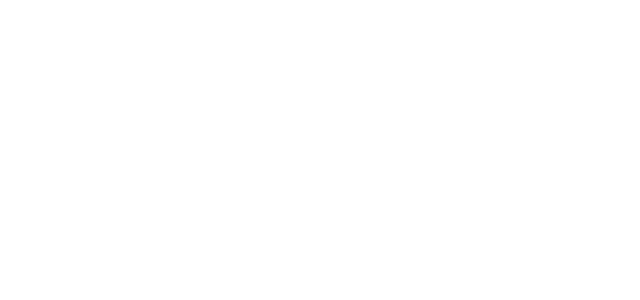
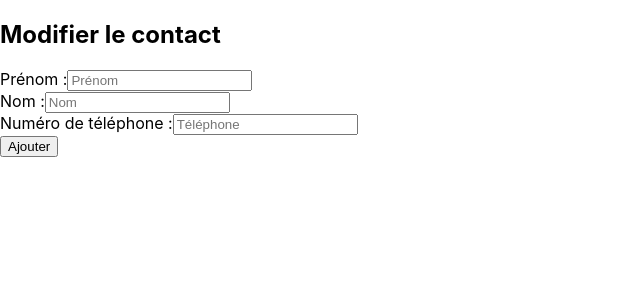
Before and after one commit to Willstiti/MyContacts, a React (Create React App) app in the folder client/: page /editcontact/1 in a window 1280 px wide. Before the commit this address had no page. Shown: the top 300 px of the page, without its empty margins (0-640 px from the left). Built offline with nearby package versions, Linux system fonts and the light colour scheme.

Commit message:
EditForm page

```diff
--- a/client/src/App.js
+++ b/client/src/App.js
@@ -5,6 +5,7 @@
 import Register from './page/Register'
 import ContactList from './page/ContactList'
 import ContactAddForm from './page/ContactAddForm'
+import ContactEditForm from './page/ContactEditForm'
 
 function App() {
   return (
@@ -15,6 +16,7 @@
         <Route path="/register" element={<Register />} />
         <Route path="/contactList" element={<ContactList />} />
         <Route path="/addcontact" element={<ContactAddForm />} />
+        <Route path="/editcontact/:id" element={<ContactEditForm />} />
       </Routes>
     </BrowserRouter>
   );
--- /dev/null
+++ b/client/src/page/ContactEditForm.js
@@ -0,0 +1,77 @@
+import { useState } from "react";
+import { useNavigate, useParams } from "react-router-dom";
+
+const ContactEditForm = () => {
+  const [firstName, setfirstName] = useState("");
+  const [lastName, setlastName] = useState("");
+  const [phoneNumber, setphoneNumber] = useState("");
+  const navigate = useNavigate();
+  const { id } = useParams();
+
+  const handleSubmit = async (e) => {
+    e.preventDefault();
+
+    try {
+      const response = await fetch(`http://localhost:3500/contact/${id}`, {
+        method: "PATCH",
+        headers: {
+          "Content-Type": "application/json",
+          Authorization: `Bearer ${localStorage.getItem("token")}`,
+        },
+        body: JSON.stringify({ firstName, lastName, phoneNumber }),
+      });
+
+      const data = await response.json();
+
+      if (response.ok) {
+        alert(data.success);
+        navigate("/contactList");
+      } else {
+        alert(data["Error message"]);
+      }
+    } catch (error) {
+      console.error("Erreur réseau :", error);
+    }
+  };
+
+  return (
+    <div>
+      <h2>Modifier le contact</h2>
+      <form onSubmit={handleSubmit}>
+        <div>
+          <label>Prénom :</label>
+          <input
+            type="text"
+            placeholder="Prénom"
+            value={firstName}
+            onChange={(e) => setfirstName(e.target.value)}
+            required
+          />
+        </div>
+        <div>
+          <label>Nom :</label>
+          <input
+            type="text"
+            placeholder="Nom"
+            value={lastName}
+            onChange={(e) => setlastName(e.target.value)}
+            required
+          />
+        </div>
+        <div>
+          <label>Numéro de téléphone :</label>
+          <input
+            type="tel"
+            placeholder="Téléphone"
+            value={phoneNumber}
+            onChange={(e) => setphoneNumber(e.target.value)}
+            required
+          />
+        </div>
+        <button type="submit">Ajouter</button>
+      </form>
+    </div>
+  );
+};
+
+export default ContactEditForm;
--- a/client/src/page/ContactList.js
+++ b/client/src/page/ContactList.js
@@ -1,11 +1,12 @@
 import { useEffect, useState } from "react";
 import { Link } from "react-router-dom";
+import { useNavigate } from "react-router-dom";
 
 const ContactList = () => {
   const [contacts, setContacts] = useState([]);
+  const navigate = useNavigate();
 
-  useEffect(() => {
-    const fetchContacts = async () => {
+  const fetchContacts = async () => {
       try {
         const token = localStorage.getItem("token");
         const response = await fetch("http://localhost:3500/contact/list", {
@@ -28,6 +29,33 @@
       }
     };
 
+  const handleDelete = async (id) => {
+    try {
+      const token = localStorage.getItem("token");
+      const response = await fetch(`http://localhost:3500/contact/${id}`, {
+        method: "DELETE",
+        headers: {
+          "Authorization": `Bearer ${token}`
+        }
+      });
+
+      const data = await response.json();
+
+      if (response.ok) {
+        fetchContacts();
+      } else {
+        alert(data["Error message"]);
+      }
+    } catch (err) {
+      console.error("Erreur suppression :", err);
+    }
+  };
+
+  const handleEdit = (id) => {
+    navigate(`/editcontact/${id}`);
+  };
+
+  useEffect(() => {
     fetchContacts();
   }, []);
 
@@ -44,6 +72,8 @@
           {contacts.map((contact) => (
             <li key={contact._id}>
               {contact.firstName} - {contact.lastName} : {contact.phoneNumber}
+              <button onClick={() => handleEdit(contact._id)}>Éditer</button>
+              <button onClick={() => handleDelete(contact._id)}>Supprimer</button>
             </li>
           ))}
         </ul>
--- a/client/src/page/Login.js
+++ b/client/src/page/Login.js
@@ -23,7 +23,6 @@
 
       if (response.ok) {
         localStorage.setItem("token", data.token);
-        alert(data.success);
         navigate("/contactList");
       } else {
         alert(data["Error message"]);
```
